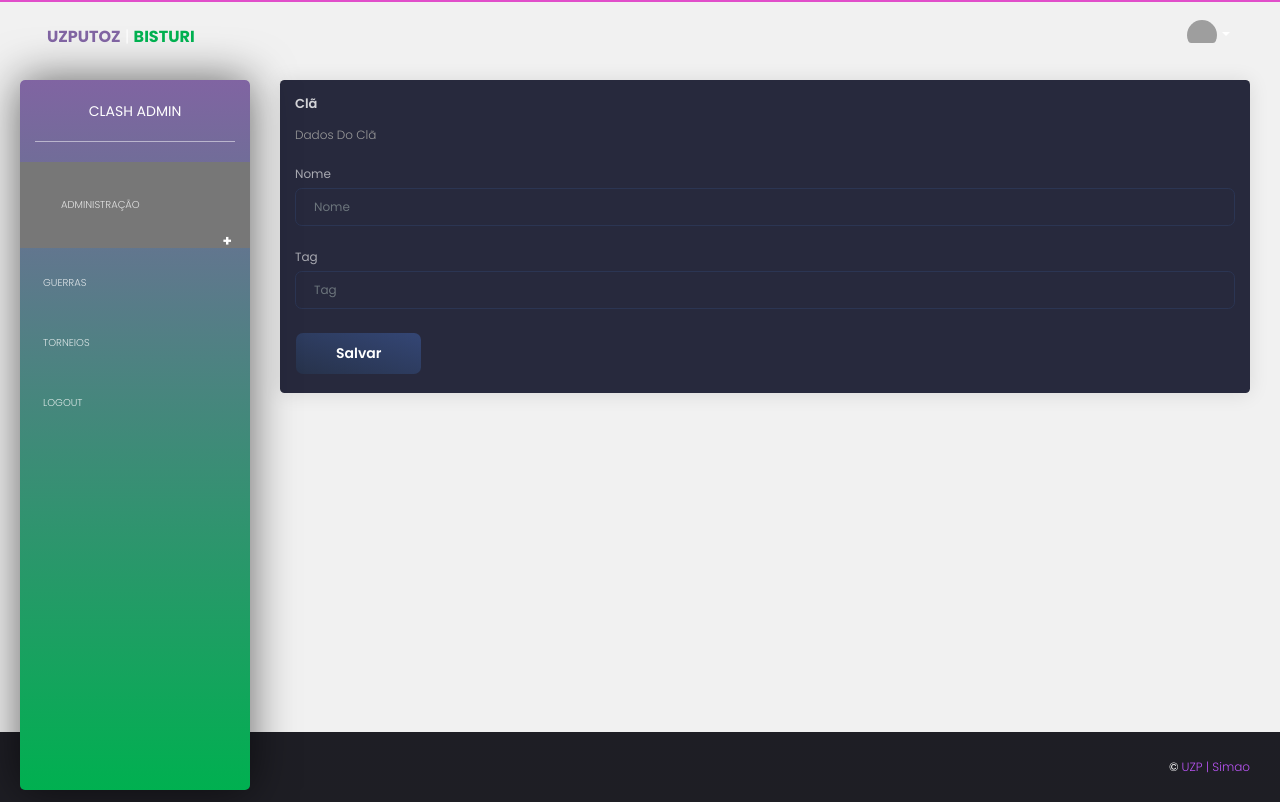
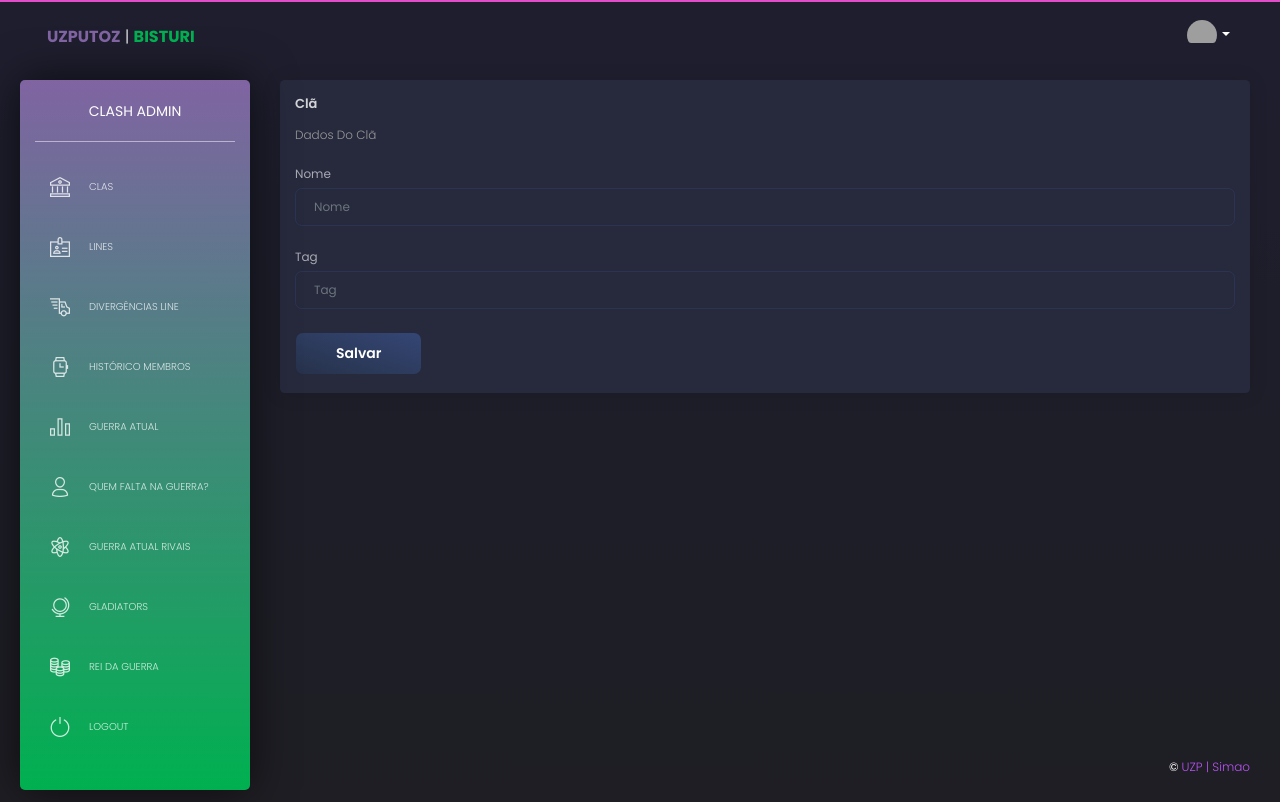
Before and after one commit to rodrigosimaogois/uzputoz, a Django app: page /clashdata/newclan/ in a window 1280 px wide. Run offline with Django 4.2, Linux system fonts and the light colour scheme; the visitor is signed in with stand-in values (Sample User, id 1); some libraries are stand-ins or nearby versions; grey boxes are pictures that could not be loaded.

Commit message:
rollback menu

```diff
--- a/clashAdmin/clashAdmin/settings.py
+++ b/clashAdmin/clashAdmin/settings.py
@@ -24,7 +24,7 @@
 SECRET_KEY = 'django-insecure-&b1ynzc4ohn^u@l$5@d&mp2l6f(c*q1fi4us%@lgxty@_2ucd='
 
 # SECURITY WARNING: don't run with debug turned on in production!
-DEBUG = False
+DEBUG = True
 
 ALLOWED_HOSTS = ["127.0.0.1", "rodrigosimaogois.pythonanywhere.com", "www.uzputoz.com.br"]
 
--- a/clashAdmin/static/assets/css/master.css
+++ b/clashAdmin/static/assets/css/master.css
@@ -16,47 +16,3 @@
   font-weight: bold;
   color: #8064A2;
 }
-
-.collapsible {
-  background-color: #777;
-  color: white;
-  cursor: pointer;
-  padding: 18px;
-  width: 100%;
-  border: none;
-  text-align: left;
-  outline: none;
-  font-size: 15px;
-}
-
-.active, .collapsible:hover {
-  background-color: #555;
-}
-
-.collapsible:after {
-  content: '\002B';
-  color: white;
-  font-weight: bold;
-  float: right;
-  margin-left: 5px;
-}
-
-.active:after {
-  content: "\2212";
-}
-
-.content {
-  padding: 0 18px;
-  max-height: 0;
-  overflow: hidden;
-  transition: max-height 0.2s ease-out;
-  background-color: #f1f1f1;
-}
-
-#test {
-  margin-top: 0px;
-  margin-bottom: 0px;
-  margin-right: 0px;
-  margin-left: 50px;
-  background-color: #FF0000;
-}
--- a/clashAdmin/templates/includes/sidebar.html
+++ b/clashAdmin/templates/includes/sidebar.html
@@ -9,12 +9,12 @@
           </a>
         </div>
         <ul class="nav">
-          <li class="collapsible">
+          <!-- <li class="">
             <a data-toggle="collapse" href="#admin" role="button" aria-expanded="false" aria-controls="admin">
               <p>Administração</p>
             </a>
-          </li>
-          <div class="collapse" id="admin">
+          </li> -->
+          <!-- <div class="collapse" id="admin"> -->
             <li>
               <a href="{% url 'clashdata:clans' %}">
                 <i class="tim-icons icon-bank"></i>
@@ -41,14 +41,14 @@
                 <p>Histórico Membros</p>
               </a>
             </li>
-          </div>
+          <!-- </div> -->
 
-          <li class="">
+          <!-- <li class="">
             <a data-toggle="collapse" href="#war" role="button" aria-expanded="false" aria-controls="war">
               <p>Guerras</p>
             </a>
           </li>
-          <div class="collapse" id="war">
+          <div class="collapse" id="war"> -->
             <li class="">
               <a href="{% url 'clashdata:currentwar' %}">
                 <i class="tim-icons icon-chart-bar-32"></i>
@@ -67,14 +67,14 @@
                 <p>Guerra Atual Rivais</p>
               </a>
             </li>
-          </div>
+          <!-- </div> -->
 
-          <li class="">
+          <!-- <li class="">
             <a data-toggle="collapse" href="#tournament" role="button" aria-expanded="false" aria-controls="tournament">
               <p>Torneios</p>
             </a>
           </li>
-          <div class="collapse" id="tournament">
+          <div class="collapse" id="tournament"> -->
             <li class="">
               <a href="{% url 'externTourneament:register' %}">
                 <i class="tim-icons icon-globe-2"></i>
@@ -87,7 +87,7 @@
                 <p>Rei da Guerra</p>
               </a>
             </li>
-          </div>
+          <!-- </div> -->
 
           <!--<li class="">
             <a data-toggle="collapse" href="#join" role="button" aria-expanded="false" aria-controls="join">
@@ -119,6 +119,7 @@
           {% if user.is_authenticated %}
           <li>
             <a href="{% url 'logout' %}" >
+              <i class="tim-icons icon-button-power"></i>
               <p>Logout</p>
             </a>
           </li>
@@ -126,6 +127,7 @@
           <li>
             <a
                href="{% url 'accounts:login' %}">
+              <i class="tim-icons icon-single-02"></i>
               <p>Login</p>
             </a>
           </li>
```
